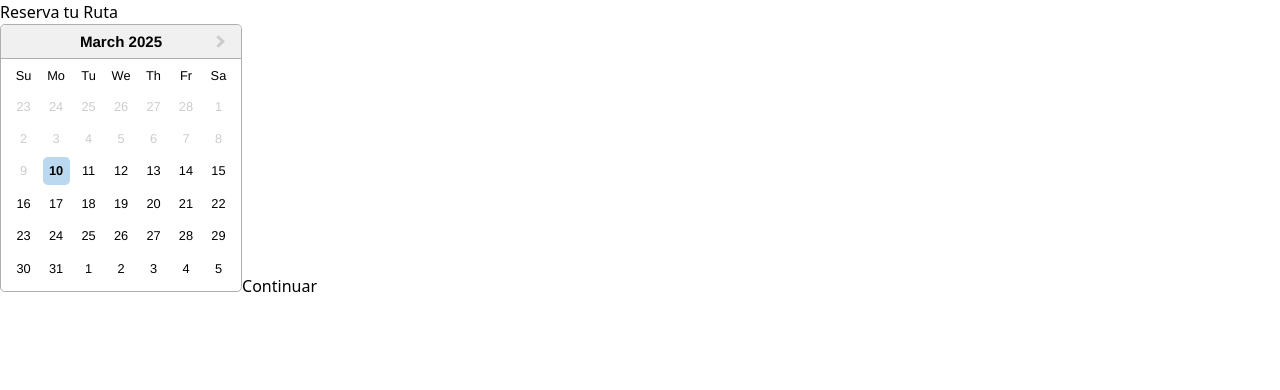
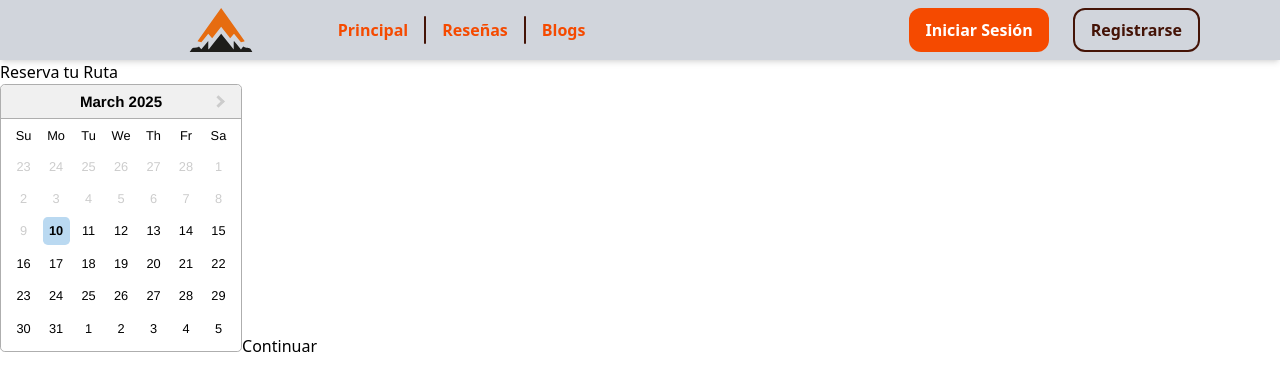
Before and after one commit to Buenaparte/cerro-metro-1, a React (Vite) app: page /booking in a window 1280 px wide. Shown: the top 390 px of the page. Built offline with nearby package versions, Linux system fonts and the light colour scheme; no server answers.

Commit message:
arreglos menores
uno estetico en booking y payment method se arreglo el devolver

```diff
--- a/src/pages/Booking.jsx
+++ b/src/pages/Booking.jsx
@@ -2,6 +2,7 @@ import DatePicker from "react-datepicker";
 import "react-datepicker/dist/react-datepicker.css";
 import { useState } from "react";
 import { useNavigate } from "react-router-dom";
+import Header_NoSession from '../components/Header_NoSession'
 
 const fechasOcupadas = ["2025-01-15", "2025-01-22", "2025-01-30"].map(
   (fecha) => new Date(fecha)
@@ -29,6 +30,7 @@ export function Booking() {
 
   return (
     <div>
+     <Header_NoSession/>
       <h1>Reserva tu Ruta</h1>
       <DatePicker
         selected={fechaSeleccionada}
--- a/src/pages/PaymentMethod.jsx
+++ b/src/pages/PaymentMethod.jsx
@@ -22,7 +22,7 @@ export function PaymentMethod() {
       return;
     }
     alert(`Pago exitoso. Gracias por tu compra, ${nombre}!`);
-    navigate("/home");
+    navigate("/");
   };
 
   return (
```
